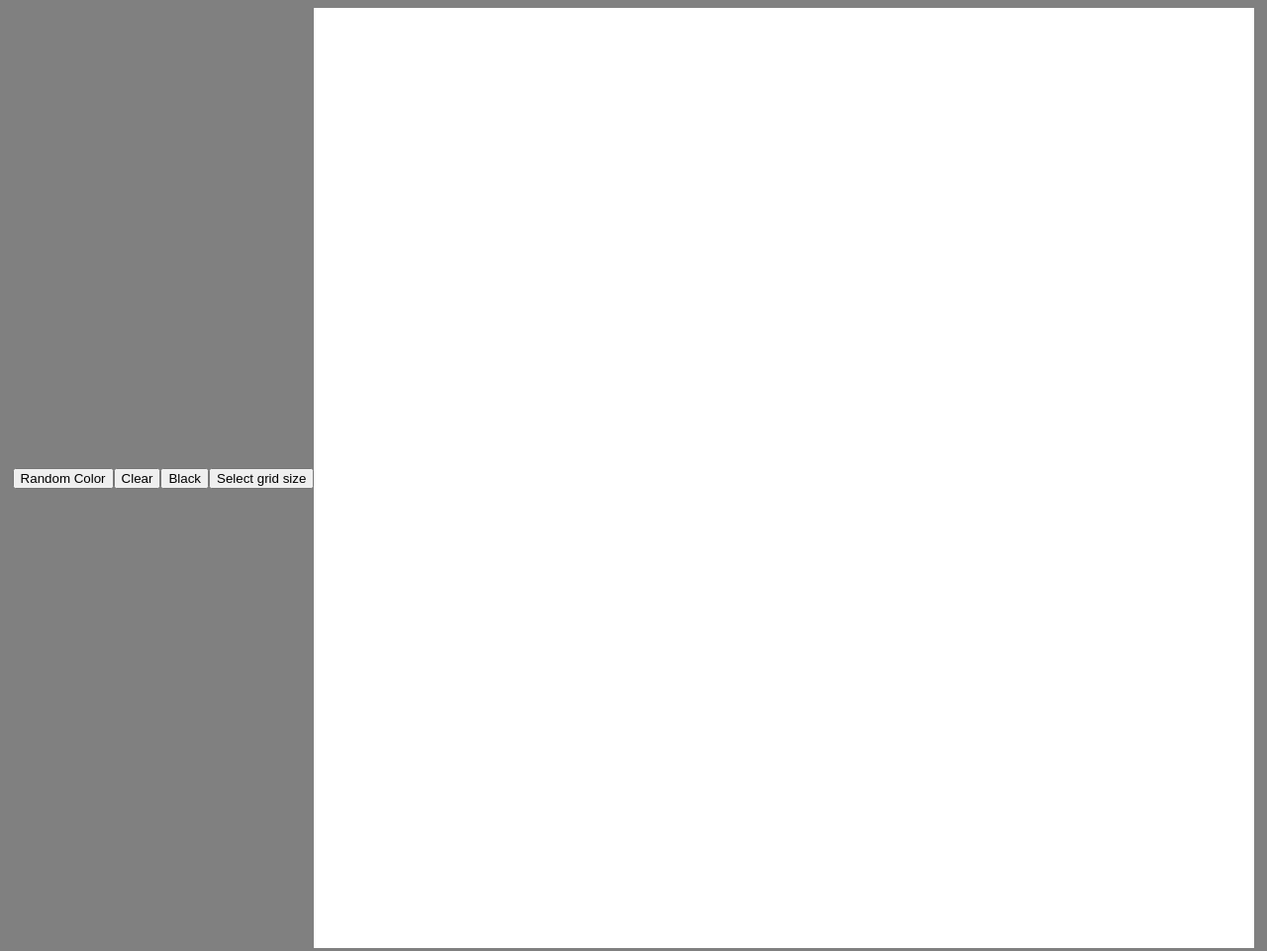
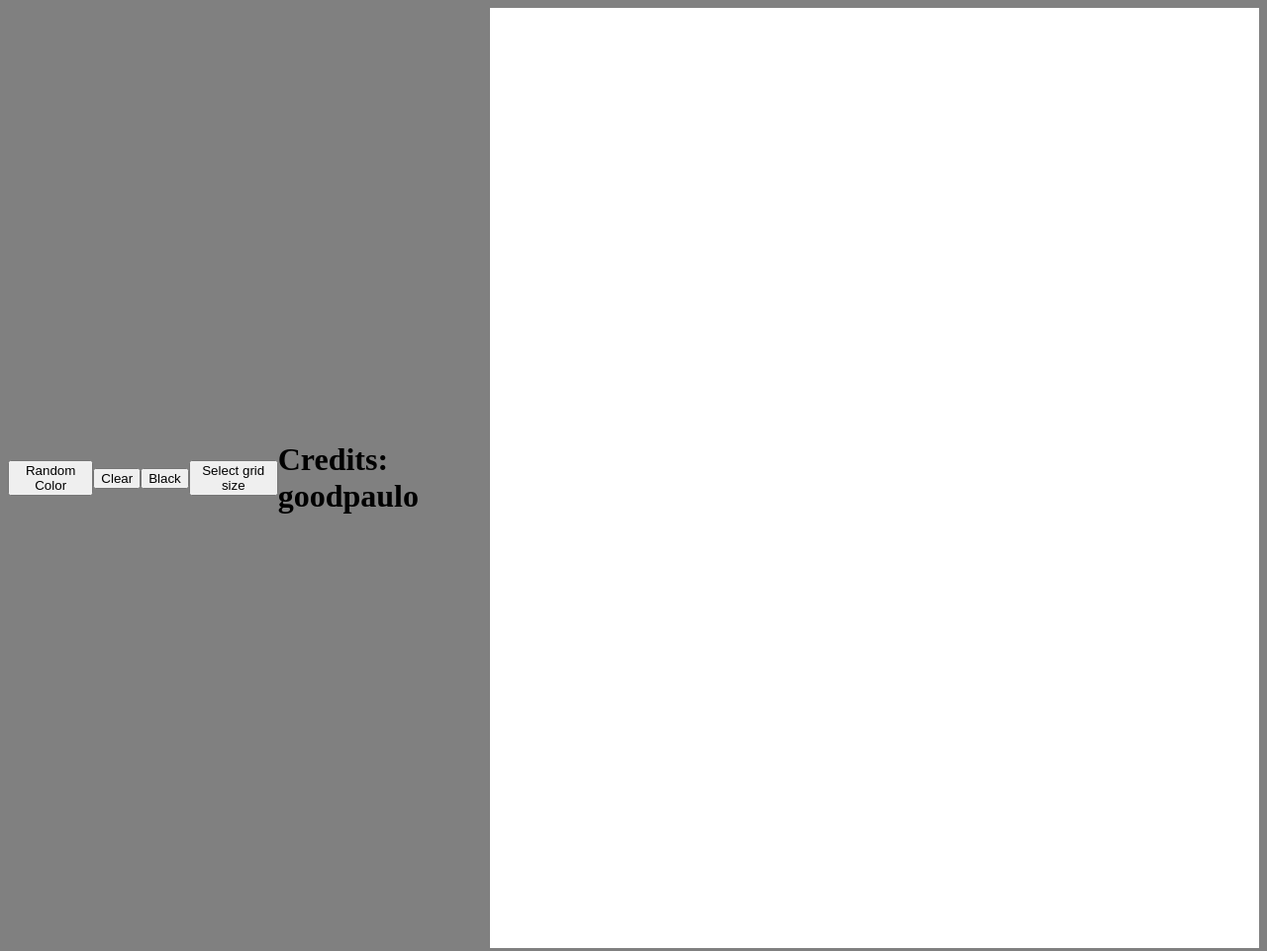
Before and after one commit to wish13yt/etch-a-sketch, a plain HTML site: page index.html in a window 1280 px wide. Shown: the whole page at 99% size. Drawn offline with Linux system fonts and the light colour scheme.

Commit message:
Update index.html

```diff
--- a/index.html
+++ b/index.html
@@ -14,6 +14,7 @@
         <button id="clear">Clear</button>
         <button id="black">Black</button>
         <button id="new-grid">Select grid size</button>
+	    <h1>Credits: goodpaulo</h1>
     <div id="container"></div>
     </div>
   </body>
```
